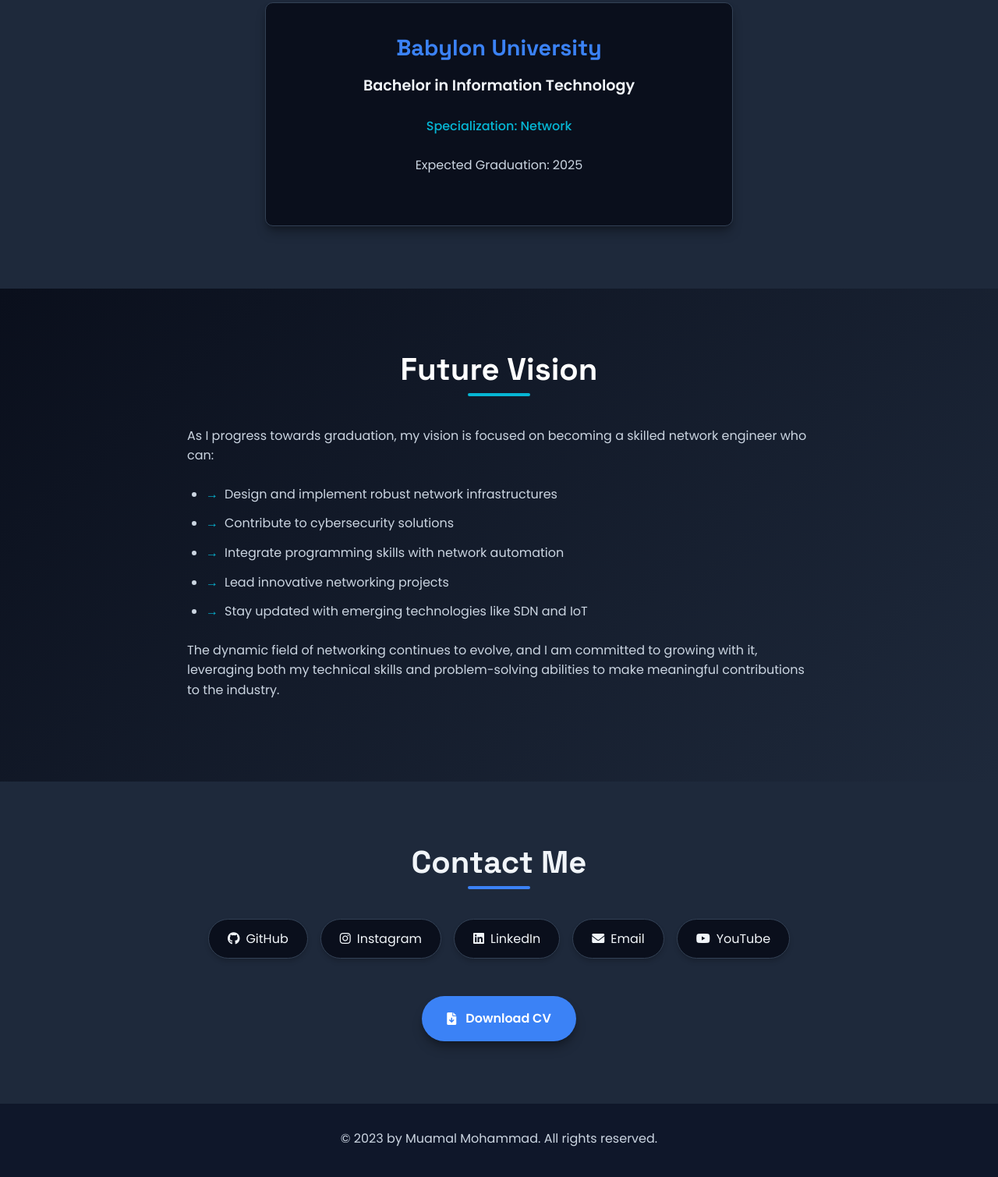
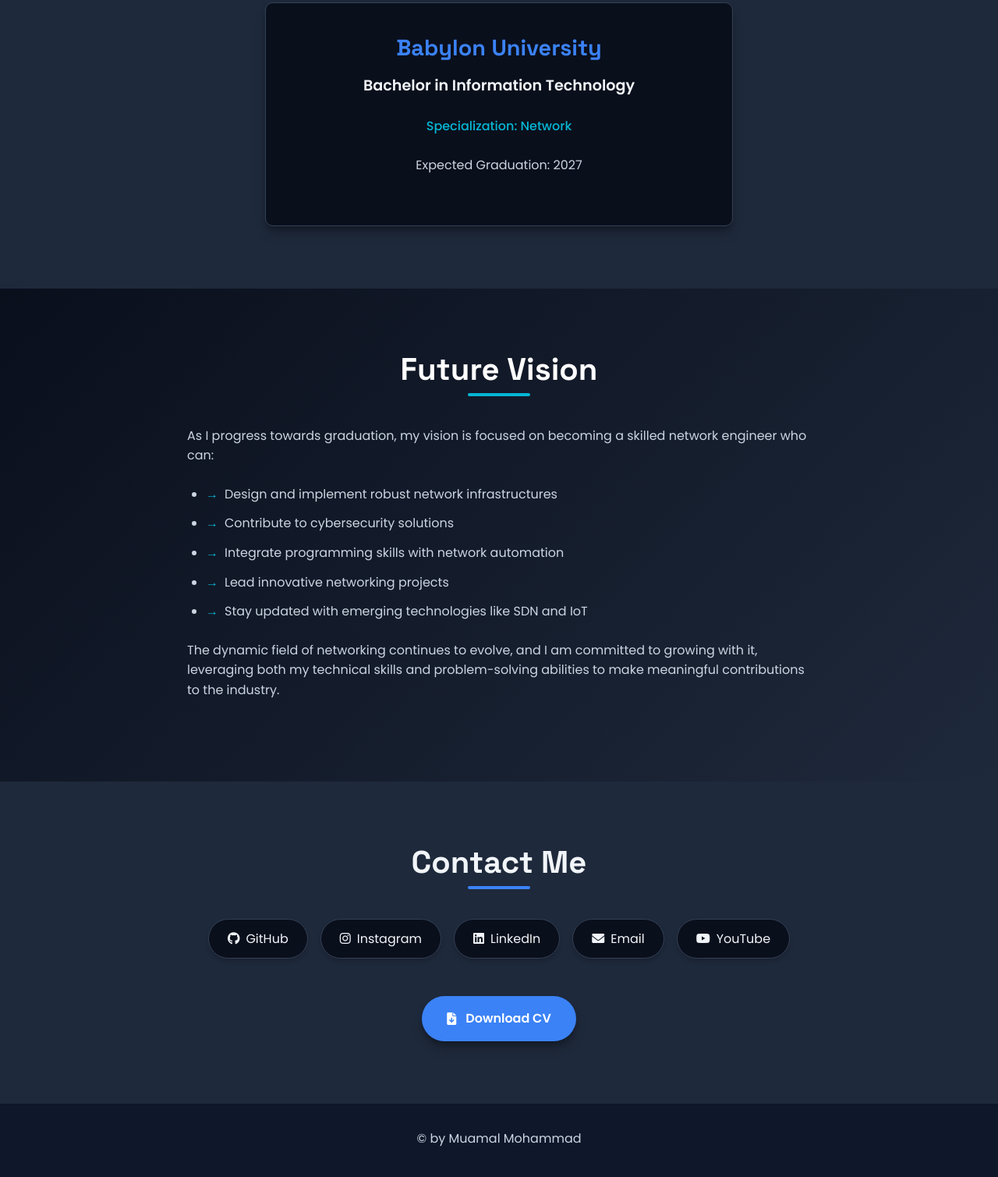
Before and after one commit to muamalro/portfolio, a plain HTML site: page index.html in a window 1280 px wide. Shown: the part 2123-3632 px from the top of the page at 78% size. Drawn offline with Linux system fonts and the light colour scheme.

```diff
--- a/index.html
+++ b/index.html
@@ -562,7 +562,7 @@
                     <h3>Babylon University</h3>
                     <p class="degree">Bachelor in Information Technology</p>
                     <p class="specialization">Specialization: Network</p>
-                    <p>Expected Graduation: 2025</p>
+                    <p>Expected Graduation: 2027</p>
                 </div>
             </div>
         </section>
@@ -623,7 +623,7 @@
     </main>
 
     <footer>
-        <p>&copy; 2023 by Muamal Mohammad. All rights reserved.</p>
+        <p>&copy; by Muamal Mohammad </p>
     </footer>
 
     <!-- Scroll to top button -->
@@ -671,4 +671,5 @@
         });
     </script>
 </body>
+
 </html>
```
